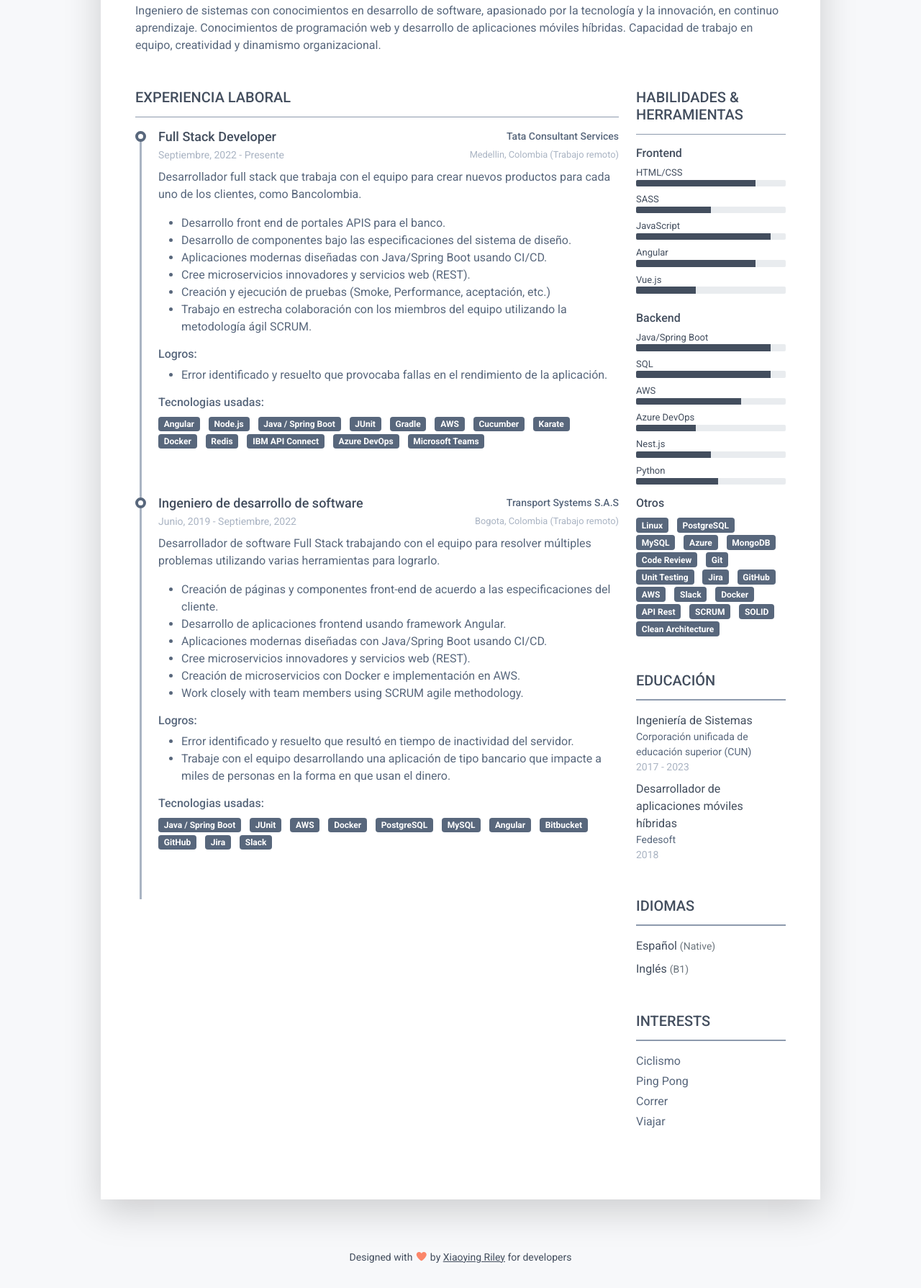
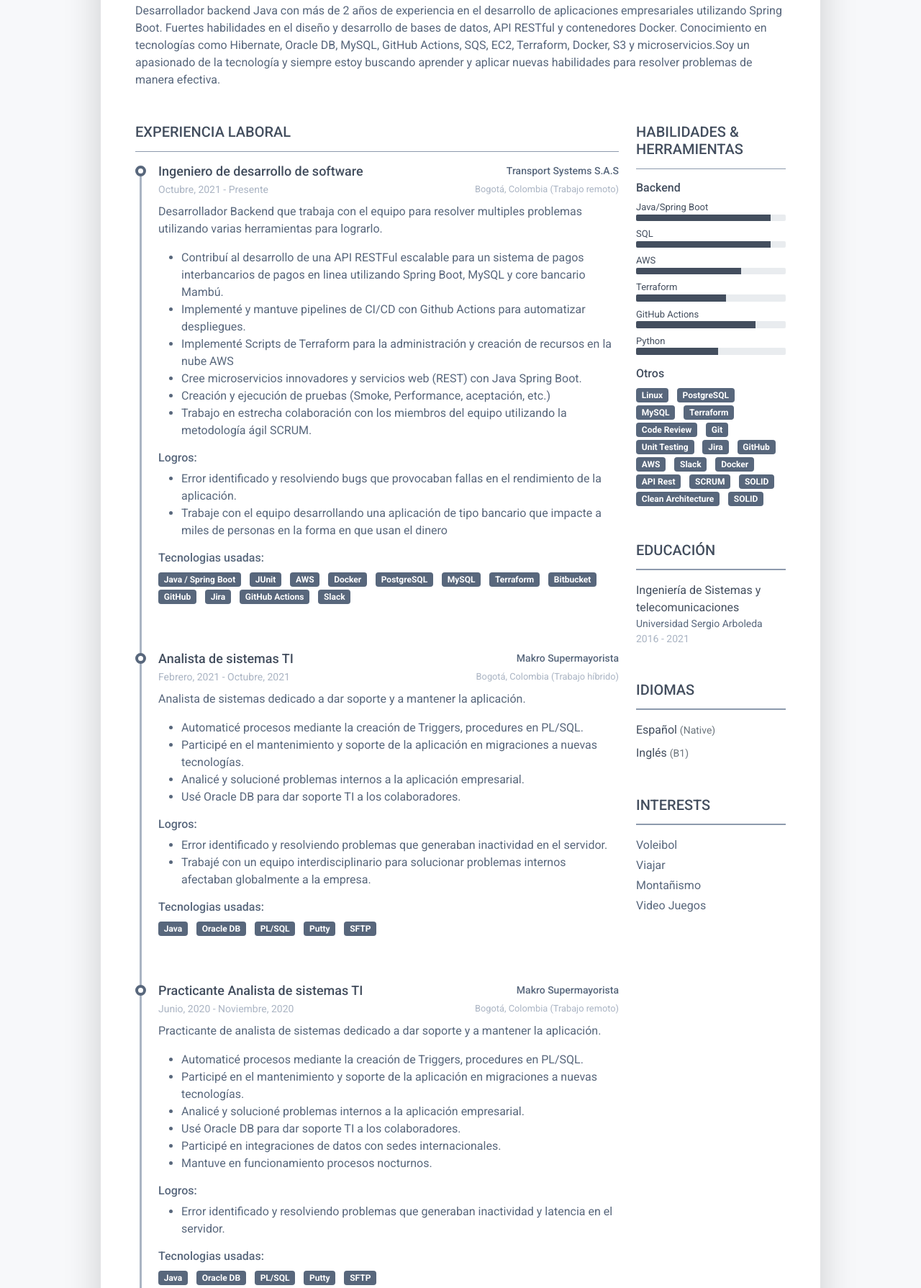
Before and after one commit to juanjose0416/cv-juan, a plain HTML site: page index.html in a window 1280 px wide. Shown: the part 361-2150 px from the top of the page at 72% size. Drawn offline with Linux system fonts and the light colour scheme.

Commit message:
cv terminada

```diff
--- a/index.html
+++ b/index.html
@@ -1,7 +1,7 @@
 <!DOCTYPE html>
 <html lang="en">
 <head>
-    <title>Cristhian Forero CV</title>
+    <title>Juan Sarmiento CV</title>
 
     <!-- Meta -->
     <meta charset="utf-8">
@@ -30,24 +30,24 @@
 		    <header class="resume-header pt-4 pt-md-0">
 			    <div class="row">
 				    <div class="col-block col-md-auto resume-picture-holder text-center text-md-start">
-				        <img class="picture" src="assets/images/profile.png" alt="">
+				        <img class="picture" src="assets/images/profile.jpg" alt="">
 				    </div><!--//col-->
 				    <div class="col">
 					    <div class="row p-4 justify-content-center justify-content-md-between">
 						    <div class="primary-info col-auto">
-							    <h1 class="name mt-0 mb-1 text-white text-uppercase text-uppercase">Cristhian Forero Dominguez</h1>
+							    <h1 class="name mt-0 mb-1 text-white text-uppercase text-uppercase">Juan Jos&eacute; Sarmiento Hern&aacute;ndez</h1>
 								<br>
-							    <div class="title mb-3">Desarrollador Full Stack</div>
+							    <div class="title mb-3">Desarrollador Java Spring Boot</div>
 							    <ul class="list-unstyled">
-								    <li class="mb-2"><a class="text-link" href="mailto:cristhianfdx@gmail.com"><i class="far fa-envelope fa-fw me-2" data-fa-transform="grow-3"></i>cristhianfdx@gmail.com</a></li>
-								    <li class="mb-2"><a class="text-link" href="tel:+57 350 268 9090"><i class="fas fa-mobile-alt fa-fw me-2" data-fa-transform="grow-6"></i>+57 350 268 9090</a></li>
-									<li><a class="text-link"><i class="fas fa-map-marker-alt fa-fw me-2" data-fa-transform="grow-6"></i>Mosquera, Colombia</a></li>
+								    <li class="mb-2"><a class="text-link" href="mailto:cristhianfdx@gmail.com"><i class="far fa-envelope fa-fw me-2" data-fa-transform="grow-3"></i>juanjosesar04@gmail.com</a></li>
+								    <li class="mb-2"><a class="text-link" href="tel:+57 350 268 9090"><i class="fas fa-mobile-alt fa-fw me-2" data-fa-transform="grow-6"></i>+57 314 590 4274</a></li>
+									<li><a class="text-link"><i class="fas fa-map-marker-alt fa-fw me-2" data-fa-transform="grow-6"></i>Sincelejo, Sucre</a></li>
 							    </ul>
 						    </div><!--//primary-info-->
 						    <div class="secondary-info col-auto mt-2">
 							    <ul class="resume-social list-unstyled-2">
-					                <li class="mb-3"><a class="text-link" href="https://www.linkedin.com/in/cristhian-forero-dom%C3%ADnguez-413b3a49/" target="_blank"><span class="fa-container text-center me-2"><i class="fab fa-linkedin-in fa-fw"></i></span>linkedin.com/in/cristhian-forero-dominguez</a></li>
-					                <li class="mb-3"><a class="text-link" href="https://github.com/cristhianfdx" target="_blank"><span class="fa-container text-center me-2"><i class="fab fa-github-alt fa-fw"></i></span>github.com/cristhianfdx</a></li>
+					                <li class="mb-3"><a class="text-link" href="https://www.linkedin.com/in/juanjose0416/" target="_blank"><span class="fa-container text-center me-2"><i class="fab fa-linkedin-in fa-fw"></i></span>https://www.linkedin.com/in/juanjose0416/</a></li>
+					                <li class="mb-3"><a class="text-link" href="https://github.com/juanjose0416" target="_blank"><span class="fa-container text-center me-2"><i class="fab fa-github-alt fa-fw"></i></span>https://github.com/juanjose0416</a></li>
 					                <!-- <li class="mb-3"><a class="text-link" href="#"><span class="fa-container text-center me-2"><i class="fab fa-codepen fa-fw"></i></span>codepen.io/username/</a></li>
 					                <li><a class="text-link" href="#"><span class="fa-container text-center me-2"><i class="fas fa-globe"></i></span>yourwebsite.com</a></li> -->
 							    </ul>
@@ -62,8 +62,17 @@
 				    <h2 class="resume-section-title text-uppercase font-weight-bold pb-3 mb-3">PERFIL</h2>
 				    <div class="resume-section-content">
 					    <p class="mb-0">
-							Ingeniero de sistemas con conocimientos en desarrollo de software, apasionado por la tecnología y la innovación, en continuo aprendizaje.
-Conocimientos de 			programación web y desarrollo de aplicaciones móviles híbridas. Capacidad de trabajo en equipo, creatividad y dinamismo organizacional.
+							Desarrollador backend Java con más de 2 años
+							de experiencia en el desarrollo de aplicaciones
+							empresariales utilizando Spring Boot. Fuertes
+							habilidades en el diseño y desarrollo de bases de
+							datos, API RESTful y contenedores Docker.
+							Conocimiento en tecnologías como Hibernate,
+							Oracle DB, MySQL, GitHub Actions, SQS, EC2,
+							Terraform, Docker, S3 y microservicios.Soy un
+							apasionado de la tecnología y siempre estoy buscando
+							aprender y aplicar nuevas habilidades para resolver
+							problemas de manera efectiva.
 						</p>
 				    </div>
 			    </section><!--//summary-section-->
@@ -77,77 +86,31 @@ Conocimientos de 			programación web y desarrollo de aplicaciones móviles híb
 
 									    <div class="resume-timeline-item-header mb-2">
 										    <div class="d-flex flex-column flex-md-row">
-										        <h3 class="resume-position-title font-weight-bold mb-1">Full Stack Developer</h3>
-										        <div class="resume-company-name ms-auto">Tata Consultant Services</div>
+										        <h3 class="resume-position-title font-weight-bold mb-1">Ingeniero de desarrollo de software</h3>
+										        <div class="resume-company-name ms-auto">Transport Systems S.A.S</div>
 										    </div><!--//row-->
 											<div class="d-flex flex-column flex-md-row">
-												<div class="resume-position-time">Septiembre, 2022 - Presente</div>
-												<div class="resume-company-location ms-auto">Medellin, Colombia (Trabajo remoto)</div>
+												<div class="resume-position-time">Octubre, 2021 - Presente</div>
+												<div class="resume-company-location ms-auto">Bogot&aacute;, Colombia (Trabajo remoto)</div>
 											</div>
 									    </div><!--//resume-timeline-item-header-->
 									    <div class="resume-timeline-item-desc">
 										    <p>
-												Desarrollador full stack que trabaja con el equipo para crear nuevos productos para cada uno de los clientes, como Bancolombia.
+												Desarrollador Backend que trabaja con el equipo para resolver multiples problemas utilizando varias herramientas para lograrlo.
 											</p>
 										    <ul>
-											    <li>Desarrollo front end de portales APIS para el banco.</li>
-											    <li>Desarrollo de componentes bajo las especificaciones del sistema de diseño.</li>
-											    <li>Aplicaciones modernas diseñadas con Java/Spring Boot usando CI/CD.</li>
-											    <li>Cree microservicios innovadores y servicios web (REST).</li>
+											    <li>Contribuí al desarrollo de una API RESTFul escalable para un sistema de pagos interbancarios de pagos en linea
+													utilizando Spring Boot, MySQL y core bancario Mambú.</li>
+											    <li>Implementé y mantuve pipelines de CI/CD con Github Actions para automatizar despliegues.</li>
+											    <li>Implementé Scripts de Terraform para la administración y creación de recursos en la nube AWS</li>
+											    <li>Cree microservicios innovadores y servicios web (REST) con Java Spring Boot.</li>
 											    <li>Creación y ejecución de pruebas (Smoke, Performance, aceptación, etc.)</li>
 												<li>Trabajo en estrecha colaboración con los miembros del equipo utilizando la metodología ágil SCRUM.</li>
 										    </ul>
 											<h4 class="resume-timeline-item-desc-heading font-weight-bold">Logros:</h4>
 										    <ul>
-											    <li>Error identificado y resuelto que provocaba fallas en el rendimiento de la aplicación.</li>
-										    </ul>
-										    <h4 class="resume-timeline-item-desc-heading font-weight-bold">Tecnologias usadas:</h4>
-										    <ul class="list-inline">
-												<li class="list-inline-item"><span class="badge bg-secondary badge-pill">Angular</span></li>
-												<li class="list-inline-item"><span class="badge bg-secondary badge-pill">Node.js</span></li>
-												<li class="list-inline-item"><span class="badge bg-secondary badge-pill">Java / Spring Boot</span></li>
-												<li class="list-inline-item"><span class="badge bg-secondary badge-pill">JUnit</span></li>
-												<li class="list-inline-item"><span class="badge bg-secondary badge-pill">Gradle</span></li>
-												<li class="list-inline-item"><span class="badge bg-secondary badge-pill">AWS</span></li>
-												<li class="list-inline-item"><span class="badge bg-secondary badge-pill">Cucumber</span></li>
-												<li class="list-inline-item"><span class="badge bg-secondary badge-pill">Karate</span></li>
-												<li class="list-inline-item"><span class="badge bg-secondary badge-pill">Docker</span></li>
-											    <li class="list-inline-item"><span class="badge bg-secondary badge-pill">Redis</span></li>
-												<li class="list-inline-item"><span class="badge bg-secondary badge-pill">IBM API Connect</span></li>
-												<li class="list-inline-item"><span class="badge bg-secondary badge-pill">Azure DevOps</span></li>
-												<li class="list-inline-item"><span class="badge bg-secondary badge-pill">Microsoft Teams</span></li>
-										    </ul>
-									    </div><!--//resume-timeline-item-desc-->
-
-								    </article><!--//resume-timeline-item-->
-								    <article class="resume-timeline-item position-relative pb-5">
-
-									    <div class="resume-timeline-item-header mb-2">
-										    <div class="d-flex flex-column flex-md-row">
-										        <h3 class="resume-position-title font-weight-bold mb-1">Ingeniero de desarrollo de software</h3>
-										        <div class="resume-company-name ms-auto">Transport Systems S.A.S</div>
-										    </div><!--//row-->
-											<div class="d-flex flex-column flex-md-row">
-												<div class="resume-position-time">Junio, 2019 - Septiembre, 2022</div>
-												<div class="resume-company-location ms-auto">Bogota, Colombia (Trabajo remoto)</div>
-											</div>
-									    </div><!--//resume-timeline-item-header-->
-									    <div class="resume-timeline-item-desc">
-										    <p>
-												Desarrollador de software Full Stack trabajando con el equipo para resolver múltiples problemas utilizando varias herramientas para lograrlo.
-											</p>
-										    <ul>
-											    <li>Creación de páginas y componentes front-end de acuerdo a las especificaciones del cliente.</li>
-											    <li>Desarrollo de aplicaciones frontend usando framework Angular.</li>
-											    <li>Aplicaciones modernas diseñadas con Java/Spring Boot usando CI/CD.</li>
-											    <li>Cree microservicios innovadores y servicios web (REST).</li>
-											    <li>Creación de microservicios con Docker e implementación en AWS.</li>
-												<li>Work closely with team members using SCRUM agile methodology.</li>
-										    </ul>
-											<h4 class="resume-timeline-item-desc-heading font-weight-bold">Logros:</h4>
-										    <ul>
-											    <li>Error identificado y resuelto que resultó en tiempo de inactividad del servidor.</li>
-											    <li>Trabaje con el equipo desarrollando una aplicación de tipo bancario que impacte a miles de personas en la forma en que usan el dinero.</li>
+											    <li>Error identificado y resolviendo bugs que provocaban fallas en el rendimiento de la aplicación.</li>
+												<li>Trabaje con el equipo desarrollando una aplicación de tipo bancario que impacte a miles de personas en la forma en que usan el dinero</li>
 										    </ul>
 										    <h4 class="resume-timeline-item-desc-heading font-weight-bold">Tecnologias usadas:</h4>
 										    <ul class="list-inline">
@@ -157,11 +120,89 @@ Conocimientos de 			programación web y desarrollo de aplicaciones móviles híb
 												<li class="list-inline-item"><span class="badge bg-secondary badge-pill">Docker</span></li>
 											    <li class="list-inline-item"><span class="badge bg-secondary badge-pill">PostgreSQL</span></li>
 												<li class="list-inline-item"><span class="badge bg-secondary badge-pill">MySQL</span></li>
-												<li class="list-inline-item"><span class="badge bg-secondary badge-pill">Angular</span></li>
+												<li class="list-inline-item"><span class="badge bg-secondary badge-pill">Terraform</span></li>
 												<li class="list-inline-item"><span class="badge bg-secondary badge-pill">Bitbucket</span></li>
 												<li class="list-inline-item"><span class="badge bg-secondary badge-pill">GitHub</span></li>
 												<li class="list-inline-item"><span class="badge bg-secondary badge-pill">Jira</span></li>
+												<li class="list-inline-item"><span class="badge bg-secondary badge-pill">GitHub Actions</span></li>
 												<li class="list-inline-item"><span class="badge bg-secondary badge-pill">Slack</span></li>
+										    </ul>
+									    </div><!--//resume-timeline-item-desc-->
+
+								    </article><!--//resume-timeline-item-->
+								    <article class="resume-timeline-item position-relative pb-5">
+
+									    <div class="resume-timeline-item-header mb-2">
+										    <div class="d-flex flex-column flex-md-row">
+										        <h3 class="resume-position-title font-weight-bold mb-1">Analista de sistemas TI</h3>
+										        <div class="resume-company-name ms-auto">Makro Supermayorista</div>
+										    </div><!--//row-->
+											<div class="d-flex flex-column flex-md-row">
+												<div class="resume-position-time">Febrero, 2021 - Octubre, 2021</div>
+												<div class="resume-company-location ms-auto">Bogot&aacute;, Colombia (Trabajo híbrido)</div>
+											</div>
+									    </div><!--//resume-timeline-item-header-->
+									    <div class="resume-timeline-item-desc">
+										    <p>
+												Analista de sistemas dedicado a dar soporte y a mantener la aplicación.
+											</p>
+										    <ul>
+											    <li>Automaticé procesos mediante la creación de Triggers, procedures en PL/SQL.</li>
+											    <li>Participé en el mantenimiento y soporte de la aplicación en migraciones a nuevas tecnologías.</li>
+											    <li>Analicé y solucioné problemas internos a la aplicación empresarial.</li>
+											    <li>Usé Oracle DB para dar soporte TI a los colaboradores.</li>
+										    </ul>
+											<h4 class="resume-timeline-item-desc-heading font-weight-bold">Logros:</h4>
+										    <ul>
+											    <li>Error identificado y resolviendo problemas que generaban inactividad en el servidor.</li>
+											    <li>Trabajé con un equipo interdisciplinario para solucionar problemas internos afectaban globalmente a la empresa.</li>
+										    </ul>
+										    <h4 class="resume-timeline-item-desc-heading font-weight-bold">Tecnologias usadas:</h4>
+										    <ul class="list-inline">
+												<li class="list-inline-item"><span class="badge bg-secondary badge-pill">Java</span></li>
+												<li class="list-inline-item"><span class="badge bg-secondary badge-pill">Oracle DB</span></li>
+												<li class="list-inline-item"><span class="badge bg-secondary badge-pill">PL/SQL</span></li>
+												<li class="list-inline-item"><span class="badge bg-secondary badge-pill">Putty</span></li>
+											    <li class="list-inline-item"><span class="badge bg-secondary badge-pill">SFTP</span></li>
+										    </ul>
+									    </div><!--//resume-timeline-item-desc-->
+
+								    </article><!--//resume-timeline-item-->
+									<article class="resume-timeline-item position-relative pb-5">
+
+									    <div class="resume-timeline-item-header mb-2">
+										    <div class="d-flex flex-column flex-md-row">
+										        <h3 class="resume-position-title font-weight-bold mb-1">Practicante Analista de sistemas TI</h3>
+										        <div class="resume-company-name ms-auto">Makro Supermayorista</div>
+										    </div><!--//row-->
+											<div class="d-flex flex-column flex-md-row">
+												<div class="resume-position-time">Junio, 2020 - Noviembre, 2020</div>
+												<div class="resume-company-location ms-auto">Bogot&aacute;, Colombia (Trabajo remoto)</div>
+											</div>
+									    </div><!--//resume-timeline-item-header-->
+									    <div class="resume-timeline-item-desc">
+										    <p>
+												Practicante de analista de sistemas dedicado a dar soporte y a mantener la aplicación.
+											</p>
+										    <ul>
+											    <li>Automaticé procesos mediante la creación de Triggers, procedures en PL/SQL.</li>
+											    <li>Participé en el mantenimiento y soporte de la aplicación en migraciones a nuevas tecnologías.</li>
+											    <li>Analicé y solucioné problemas internos a la aplicación empresarial.</li>
+											    <li>Usé Oracle DB para dar soporte TI a los colaboradores.</li>
+												<li>Participé en integraciones de datos con sedes internacionales.</li>
+												<li>Mantuve en funcionamiento procesos nocturnos.</li>
+										    </ul>
+											<h4 class="resume-timeline-item-desc-heading font-weight-bold">Logros:</h4>
+										    <ul>
+											    <li>Error identificado y resolviendo problemas que generaban inactividad y latencia en el servidor.</li>
+										    </ul>
+										    <h4 class="resume-timeline-item-desc-heading font-weight-bold">Tecnologias usadas:</h4>
+										    <ul class="list-inline">
+												<li class="list-inline-item"><span class="badge bg-secondary badge-pill">Java</span></li>
+												<li class="list-inline-item"><span class="badge bg-secondary badge-pill">Oracle DB</span></li>
+												<li class="list-inline-item"><span class="badge bg-secondary badge-pill">PL/SQL</span></li>
+												<li class="list-inline-item"><span class="badge bg-secondary badge-pill">Putty</span></li>
+											    <li class="list-inline-item"><span class="badge bg-secondary badge-pill">SFTP</span></li>
 										    </ul>
 									    </div><!--//resume-timeline-item-desc-->
 
@@ -181,42 +222,6 @@ Conocimientos de 			programación web y desarrollo de aplicaciones móviles híb
 					    <section class="resume-section skills-section mb-5">
 						    <h2 class="resume-section-title text-uppercase font-weight-bold pb-3 mb-3">Habilidades &amp; Herramientas</h2>
 						    <div class="resume-section-content">
-						        <div class="resume-skill-item">
-							        <h4 class="resume-skills-cat font-weight-bold">Frontend</h4>
-							        <ul class="list-unstyled mb-4">
-										<li class="mb-2">
-								            <div class="resume-skill-name">HTML/CSS</div>
-									        <div class="progress resume-progress">
-											    <div class="progress-bar theme-progress-bar-dark" role="progressbar" style="width: 80%" aria-valuenow="25" aria-valuemin="0" aria-valuemax="100"></div>
-											</div>
-								        </li>
-										<li class="mb-2">
-								            <div class="resume-skill-name">SASS</div>
-									        <div class="progress resume-progress">
-											    <div class="progress-bar theme-progress-bar-dark" role="progressbar" style="width: 50%" aria-valuenow="25" aria-valuemin="0" aria-valuemax="100"></div>
-											</div>
-								        </li>
-										<li class="mb-2">
-								            <div class="resume-skill-name">JavaScript</div>
-									        <div class="progress resume-progress">
-											    <div class="progress-bar theme-progress-bar-dark" role="progressbar" style="width: 90%" aria-valuenow="25" aria-valuemin="0" aria-valuemax="100"></div>
-											</div>
-								        </li>
-								        <li class="mb-2">
-								            <div class="resume-skill-name">Angular</div>
-									        <div class="progress resume-progress">
-											    <div class="progress-bar theme-progress-bar-dark" role="progressbar" style="width: 80%" aria-valuenow="25" aria-valuemin="0" aria-valuemax="100"></div>
-											</div>
-								        </li>
-										<li class="mb-2">
-								            <div class="resume-skill-name">Vue.js</div>
-									        <div class="progress resume-progress">
-											    <div class="progress-bar theme-progress-bar-dark" role="progressbar" style="width: 40%" aria-valuenow="25" aria-valuemin="0" aria-valuemax="100"></div>
-											</div>
-								        </li>
-							        </ul>
-						        </div><!--//resume-skill-item-->
-
 						        <div class="resume-skill-item">
 						            <h4 class="resume-skills-cat font-weight-bold">Backend</h4>
 							        <ul class="list-unstyled">
@@ -239,15 +244,15 @@ Conocimientos de 			programación web y desarrollo de aplicaciones móviles híb
 											</div>
 								        </li>
 										<li class="mb-2">
-								            <div class="resume-skill-name">Azure DevOps</div>
+								            <div class="resume-skill-name">Terraform</div>
 									        <div class="progress resume-progress">
-											    <div class="progress-bar theme-progress-bar-dark" role="progressbar" style="width: 40%" aria-valuenow="25" aria-valuemin="0" aria-valuemax="100"></div>
+											    <div class="progress-bar theme-progress-bar-dark" role="progressbar" style="width: 60%" aria-valuenow="25" aria-valuemin="0" aria-valuemax="100"></div>
 											</div>
 								        </li>
 								        <li class="mb-2">
-								            <div class="resume-skill-name">Nest.js</div>
+								            <div class="resume-skill-name">GitHub Actions</div>
 									        <div class="progress resume-progress">
-											    <div class="progress-bar theme-progress-bar-dark" role="progressbar" style="width: 50%" aria-valuenow="25" aria-valuemin="0" aria-valuemax="100"></div>
+											    <div class="progress-bar theme-progress-bar-dark" role="progressbar" style="width: 80%" aria-valuenow="25" aria-valuemin="0" aria-valuemax="100"></div>
 											</div>
 								        </li>
 								        <li class="mb-2">
@@ -265,8 +270,7 @@ Conocimientos de 			programación web y desarrollo de aplicaciones móviles híb
 										<li class="list-inline-item"><span class="badge bg-secondary badge-pill">Linux</span></li>
 										<li class="list-inline-item"><span class="badge bg-secondary badge-pill">PostgreSQL</span></li>
 										<li class="list-inline-item"><span class="badge bg-secondary badge-pill">MySQL</span></li>
-										<li class="list-inline-item"><span class="badge bg-secondary badge-pill">Azure</span></li>
-										<li class="list-inline-item"><span class="badge bg-secondary badge-pill">MongoDB</span></li>
+										<li class="list-inline-item"><span class="badge bg-secondary badge-pill">Terraform</span></li>
 							            <li class="list-inline-item"><span class="badge bg-secondary badge-pill">Code Review</span></li>
 							            <li class="list-inline-item"><span class="badge bg-secondary badge-pill">Git</span></li>
 							            <li class="list-inline-item"><span class="badge bg-secondary badge-pill">Unit Testing</span></li>
@@ -279,6 +283,7 @@ Conocimientos de 			programación web y desarrollo de aplicaciones móviles híb
 										<li class="list-inline-item"><span class="badge bg-secondary badge-pill">SCRUM</span></li>
 										<li class="list-inline-item"><span class="badge bg-secondary badge-pill">SOLID</span></li>
 										<li class="list-inline-item"><span class="badge bg-secondary badge-pill">Clean Architecture</span></li>
+										<li class="list-inline-item"><span class="badge bg-secondary badge-pill">SOLID</span></li>
 						            </ul>
 						        </div><!--//resume-skill-item-->
 						    </div><!--resume-section-content-->
@@ -288,14 +293,9 @@ Conocimientos de 			programación web y desarrollo de aplicaciones móviles híb
 						    <div class="resume-section-content">
 							    <ul class="list-unstyled">
 								    <li class="mb-2">
-								        <div class="resume-degree font-weight-bold">Ingeniería de Sistemas</div>
-								        <div class="resume-degree-org">Corporación unificada de educación superior (CUN)</div>
-								        <div class="resume-degree-time">2017 - 2023</div>
-								    </li>
-									<li class="mb-2">
-								        <div class="resume-degree font-weight-bold">Desarrollador de aplicaciones móviles híbridas</div>
-								        <div class="resume-degree-org">Fedesoft</div>
-								        <div class="resume-degree-time">2018</div>
+								        <div class="resume-degree font-weight-bold">Ingeniería de Sistemas y telecomunicaciones</div>
+								        <div class="resume-degree-org">Universidad Sergio Arboleda</div>
+								        <div class="resume-degree-time">2016 - 2021</div>
 								    </li>
 							    </ul>
 						    </div>
@@ -313,10 +313,10 @@ Conocimientos de 			programación web y desarrollo de aplicaciones móviles híb
 						    <h2 class="resume-section-title text-uppercase font-weight-bold pb-3 mb-3">Interests</h2>
 						    <div class="resume-section-content">
 							    <ul class="list-unstyled">
-								    <li class="mb-1">Ciclismo</li>
-								    <li class="mb-1">Ping Pong</li>
-								    <li class="mb-1">Correr</li>
+								    <li class="mb-1">Voleibol</li>
 								    <li class="mb-1">Viajar</li>
+								    <li class="mb-1">Montañismo</li>
+								    <li class="mb-1">Video Juegos</li>
 							    </ul>
 						    </div>
 					    </section><!--//interests-section-->
```
Also changed, not shown: assets/images/profile.png (deleted).
